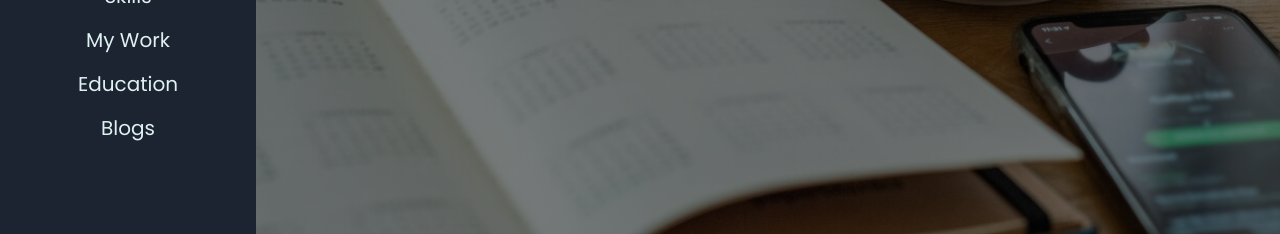
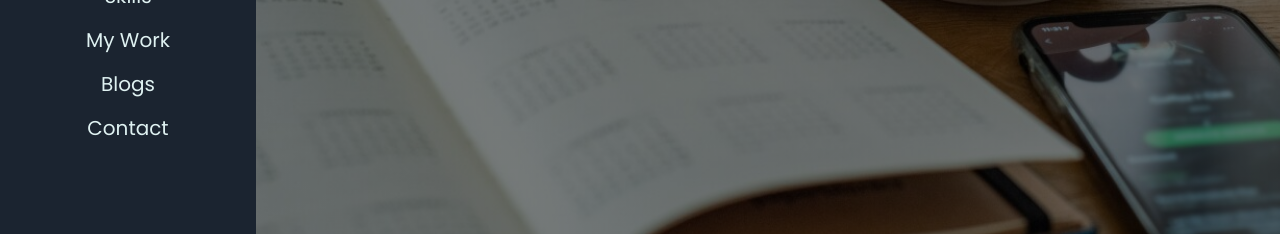
Before and after one commit to AmanSingh-me/personal-portfolio, a React (Create React App) app: page /blogs in a window 1280 px wide. Shown: the part 502-736 px from the top of the page. Built offline with nearby package versions, Linux system fonts and the light colour scheme.

Commit message:
changed education page to Contact Page

```diff
--- a/src/App.js
+++ b/src/App.js
@@ -4,9 +4,9 @@ import Main from "./components/Main";
 import Home from "./pages/Home";
 import About from "./pages/About";
 import Skills from "./pages/Skills";
-import Education from "./pages/Education";
 import MyWork from "./pages/MyWork";
 import Blogs from "./pages/Blogs";
+import Contact from "./pages/Contact";
 import ErrorPage from "./pages/ErrorPage.js";
 
 function App() {
@@ -18,8 +18,8 @@ function App() {
           <Route path="/about" element={<About/>} > </Route>
           <Route path="/skills" element={<Skills/>}> </Route>
           <Route path="/mywork" element={<MyWork/>}> </Route>
-          <Route path="/education" element={<Education/>}> </Route>
           <Route path="/blogs" element={<Blogs/>}> </Route>
+          <Route path="/contact" element={<Contact/>}> </Route>
           <Route path="*" element={<ErrorPage/>}> </Route>
         </Routes> */}
         <Header />
--- a/src/components/header/NavBar.js
+++ b/src/components/header/NavBar.js
@@ -10,8 +10,8 @@ export default function NavBar() {
             { name: "About", li_Style: "my-4", path: "/about", link_Style: "text-xl hover:text-green" },
             { name: "Skills", li_Style: "my-4", path: "/skills", link_Style: "text-xl hover:text-green" },
             { name: "My Work", li_Style: "my-4", path: "/mywork", link_Style: "text-xl hover:text-green" },
-            { name: "Education", li_Style: "my-4", path: "/education", link_Style: "text-xl hover:text-green" },
-            { name: "Blogs", li_Style: "my-4", path: "/blogs", link_Style: "text-xl hover:text-green" }
+            { name: "Blogs", li_Style: "my-4", path: "/blogs", link_Style: "text-xl hover:text-green" },
+            { name: "Contact", li_Style: "my-4", path: "/contact", link_Style: "text-xl hover:text-green" }
           ].map(
             (details, index) => <li className={details.li_Style} key={index} >
                                 <Link to={details.path} className={details.link_Style}>{details.name}</Link>
--- /dev/null
+++ b/src/pages/Contact.js
@@ -0,0 +1,7 @@
+import React from 'react'
+
+export default function Contact() {
+  return (
+    <div>Contact</div>
+  )
+}
--- a/src/pages/Education.js
+++ /dev/null
@@ -1,7 +0,0 @@
-import React from 'react'
-
-export default function Education() {
-  return (
-    <div>Education</div>
-  )
-}
```
